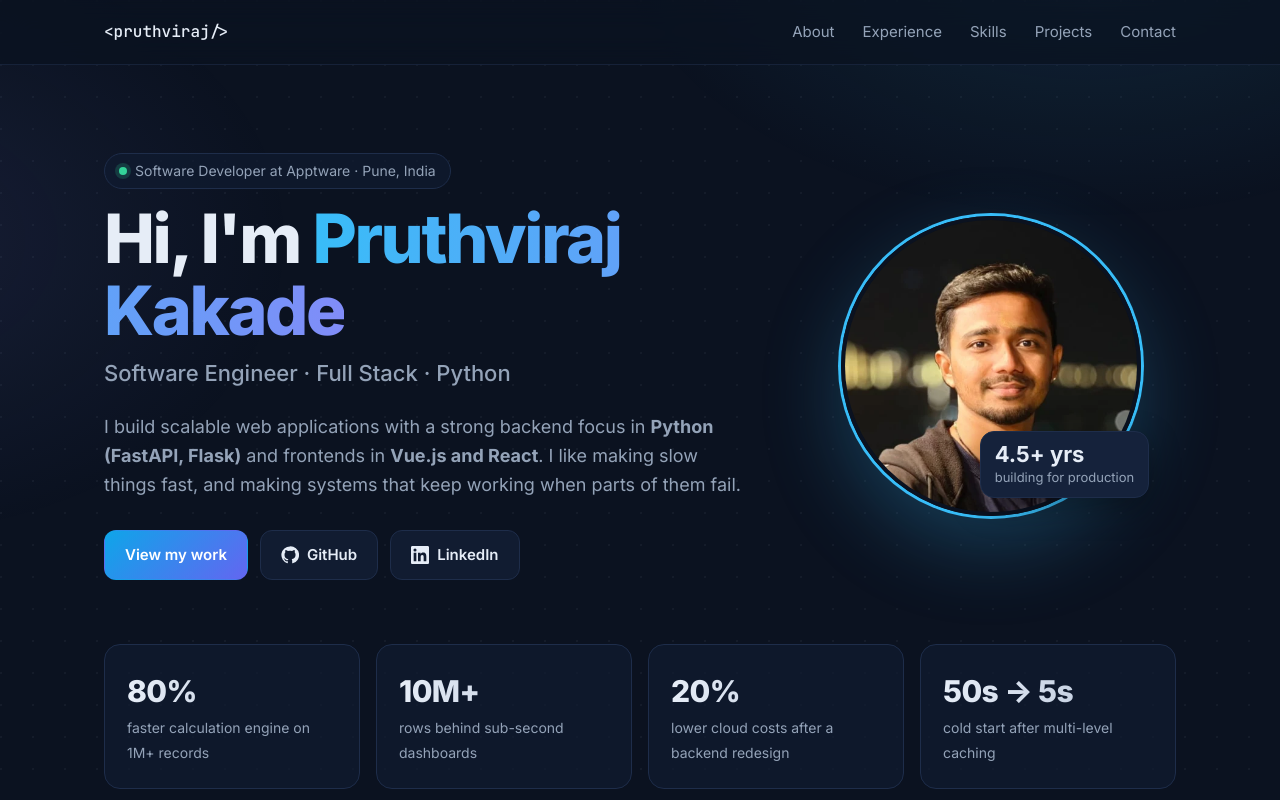
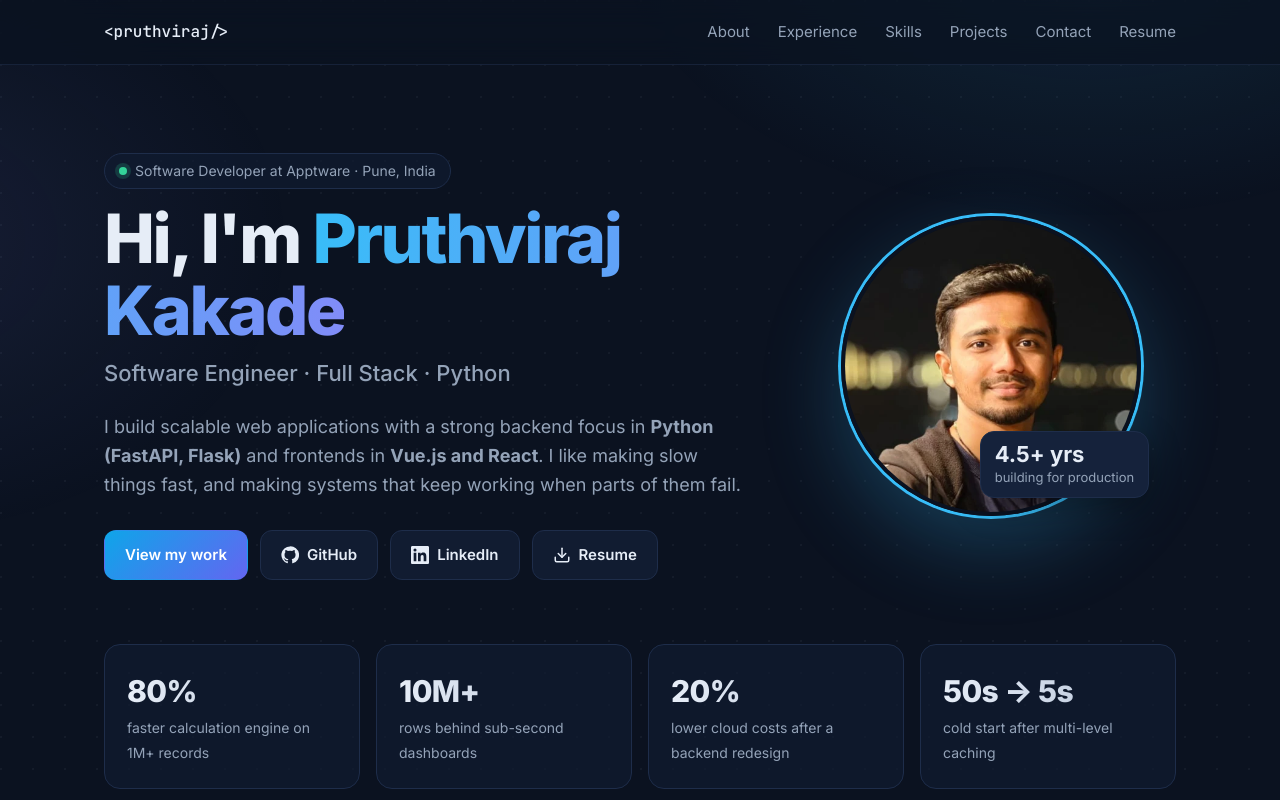
Before and after one commit to pruthvi300/pruthvi300.github.io, a plain HTML site: page index.html in a window 1280 px wide. Shown: the top 800 px of the page. Drawn offline with Linux system fonts and the light colour scheme.

Commit message:
Add downloadable resume

```diff
--- a/index.html
+++ b/index.html
@@ -218,6 +218,7 @@
         <a href="#skills">Skills</a>
         <a href="#projects">Projects</a>
         <a href="#contact">Contact</a>
+        <a href="assets/Pruthviraj_Kakade_Resume.pdf" target="_blank" rel="noopener">Resume</a>
       </div>
     </div>
   </nav>
@@ -238,6 +239,10 @@
           <a class="btn" href="https://linkedin.com/in/pruthvirajkakade" target="_blank" rel="noopener">
             <svg viewBox="0 0 24 24" fill="currentColor"><path d="M20.45 20.45h-3.56v-5.57c0-1.33-.02-3.04-1.85-3.04-1.85 0-2.14 1.45-2.14 2.94v5.67H9.34V9h3.41v1.56h.05c.48-.9 1.64-1.85 3.37-1.85 3.6 0 4.27 2.37 4.27 5.46v6.28ZM5.34 7.43a2.06 2.06 0 1 1 0-4.13 2.06 2.06 0 0 1 0 4.13ZM7.12 20.45H3.56V9h3.56v11.45ZM22.22 0H1.77C.79 0 0 .77 0 1.73v20.54C0 23.23.79 24 1.77 24h20.45c.98 0 1.78-.77 1.78-1.73V1.73C24 .77 23.2 0 22.22 0Z"/></svg>
             LinkedIn
+          </a>
+          <a class="btn" href="assets/Pruthviraj_Kakade_Resume.pdf" target="_blank" rel="noopener">
+            <svg viewBox="0 0 24 24" fill="none" stroke="currentColor" stroke-width="2" stroke-linecap="round" stroke-linejoin="round"><path d="M21 15v4a2 2 0 0 1-2 2H5a2 2 0 0 1-2-2v-4"/><path d="m7 10 5 5 5-5"/><path d="M12 15V3"/></svg>
+            Resume
           </a>
         </div>
       </div>
@@ -490,6 +495,7 @@ data: digital goods <span class="a">[2]</span>.
         </a>
         <button class="btn copy-btn" type="button" data-email="pruthvi3.pk@gmail.com">Copy email</button>
         <a class="btn" href="https://linkedin.com/in/pruthvirajkakade" target="_blank" rel="noopener">LinkedIn</a>
+        <a class="btn" href="assets/Pruthviraj_Kakade_Resume.pdf" target="_blank" rel="noopener">Download resume</a>
       </div>
     </div>
   </section>
@@ -497,7 +503,7 @@ data: digital goods <span class="a">[2]</span>.
   <footer>
     <div class="wrap">
       <span>© 2026 Pruthviraj Kakade · Pune, India</span>
-      <span class="foot-links"><a href="https://github.com/pruthvi300" target="_blank" rel="noopener">GitHub</a><a href="https://linkedin.com/in/pruthvirajkakade" target="_blank" rel="noopener">LinkedIn</a><a href="mailto:pruthvi3.pk@gmail.com">Email</a><a href="#top">Back to top ↑</a></span>
+      <span class="foot-links"><a href="https://github.com/pruthvi300" target="_blank" rel="noopener">GitHub</a><a href="https://linkedin.com/in/pruthvirajkakade" target="_blank" rel="noopener">LinkedIn</a><a href="mailto:pruthvi3.pk@gmail.com">Email</a><a href="assets/Pruthviraj_Kakade_Resume.pdf" target="_blank" rel="noopener">Resume</a><a href="#top">Back to top ↑</a></span>
     </div>
   </footer>
 
```
Also changed, not shown: 1 other file.
